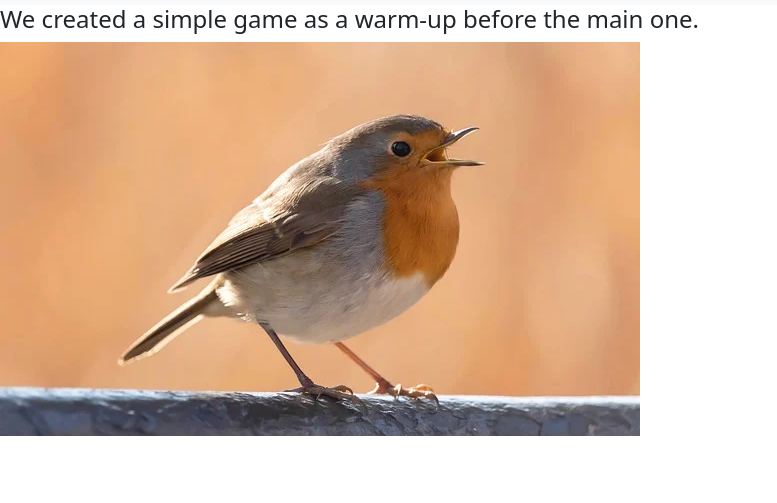
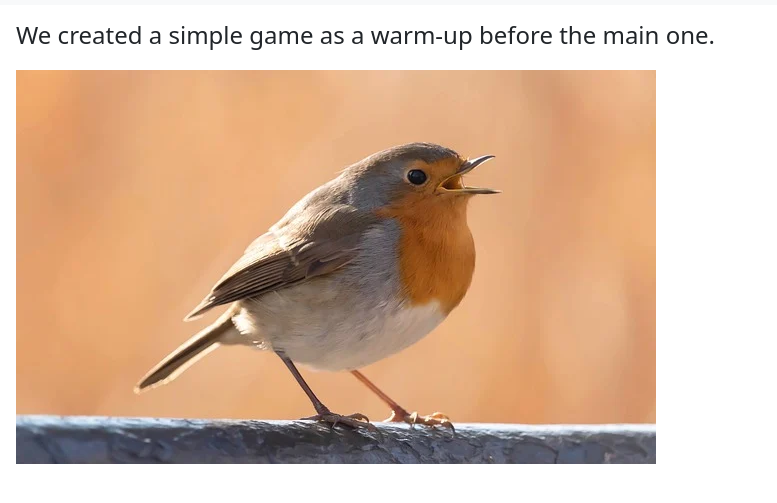
Before and after one commit to ayd1214/web_Fork, a plain HTML site: page index.html in a window 1280 px wide. Shown: the part 51-554 px from the top of the page, without its empty margins (0-777 px from the left). Drawn offline with nearby package versions, Linux system fonts and the light colour scheme.

Commit message:
add margin

```diff
--- a/index.html
+++ b/index.html
@@ -26,8 +26,8 @@
     </nav>
 
     <!--simple introduction-->
-    <h4>We created a simple game as a warm-up before the main one.</h4>
-    <img src="images/test.jpg" class="img-fluid" alt="test photo">
+    <h4 class="m-3">We created a simple game as a warm-up before the main one.</h4>
+    <img src="images/test.jpg" class="img-fluid mx-3 mt-1" alt="test photo">
 
 
     <!-- Don't delete below lines. -->
```
